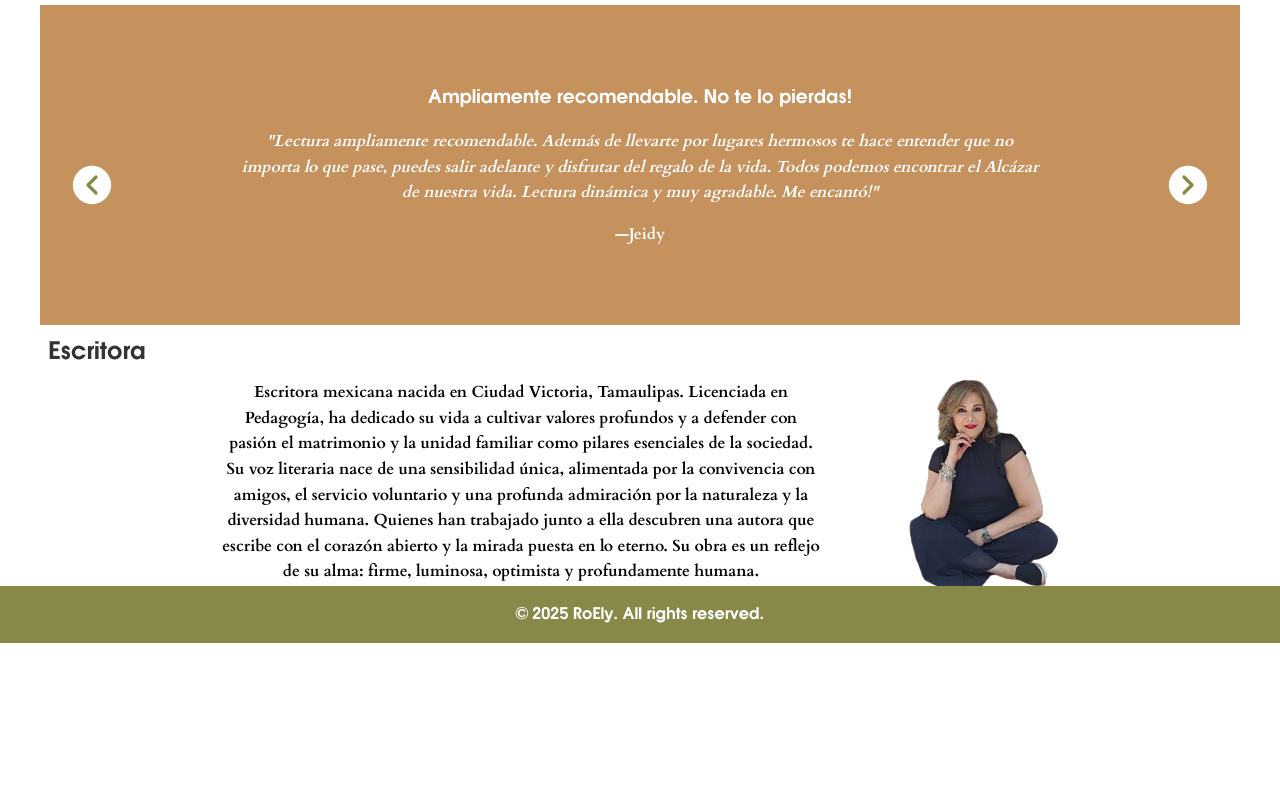
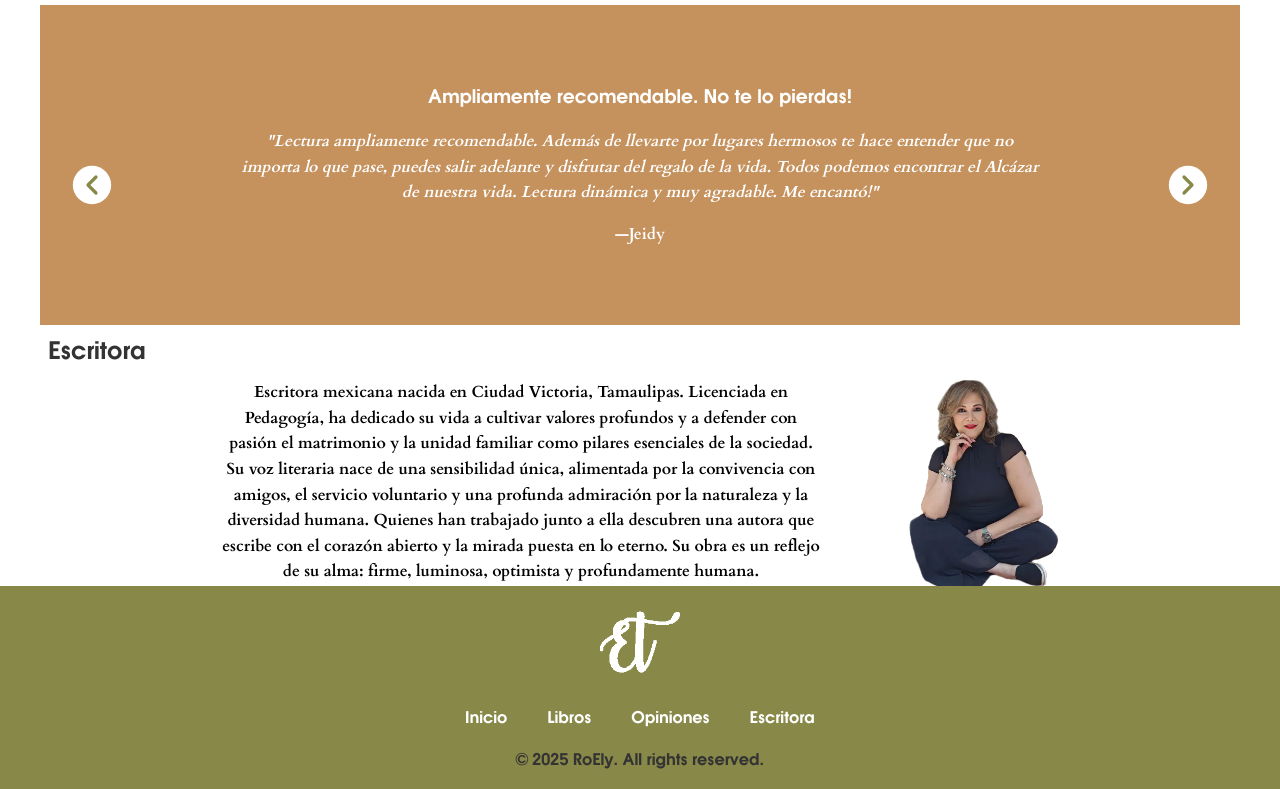
Before and after one commit to alonsogamez/elizabethteran.com, a plain HTML site: page index.html in a window 1280 px wide. Shown: the part 1231-2020 px from the top of the page. Before the commit the page ends 1874 px from the top, so only its background shows below. Drawn offline with Linux system fonts and the light colour scheme.

Commit message:
Change footer adding the menu

```diff
--- a/index.html
+++ b/index.html
@@ -594,6 +594,26 @@
       </main>
     </div>
     <footer class="main-footer">
+      <img
+        src="./assets/images/ET_square_footer.webp"
+        alt="Elizabeth Terán Logo"
+        width="80"
+        height="80"
+      />
+      <ul class="nav-links-footer" id="menu">
+        <li>
+          <a href="#home" class="menu-link">Inicio</a>
+        </li>
+        <li>
+          <a href="#libros" class="menu-link">Libros</a>
+        </li>
+        <li>
+          <a href="#opiniones" class="menu-link">Opiniones</a>
+        </li>
+        <li>
+          <a href="#escritora" class="menu-link">Escritora</a>
+        </li>
+      </ul>
       <p>&copy; 2025 RoEly. All rights reserved.</p>
     </footer>
     <script src="./helper.js"></script>
--- a/styles.scss
+++ b/styles.scss
@@ -18,6 +18,7 @@
   --spacing-sm: 0.5rem;
   --spacing-md: 1rem;
   --spacing-lg: 2rem;
+  --spacing-xl: 2.5rem;
   --max-width: 1200px;
 
   --box-shadow: 0 2px 4px rgba(0, 0, 0, 0.3);
@@ -588,10 +589,36 @@ svg {
 .main-footer {
   width: 100%;
   background-color: var(--background-titles);
-  color: var(--light-text);
+  color: var(--color-rata);
   font-family: var(--font-family-menu);
   text-align: center;
   padding: var(--spacing-md);
+
+  .nav-links-footer {
+    list-style: none;
+    display: flex;
+    flex-direction: row;
+    justify-content: center;
+    gap: var(--spacing-xl);
+    overflow: hidden;
+    margin: var(--spacing-md) 0;
+
+    a {
+      color: var(--light-text);
+      text-decoration: none;
+      &:hover {
+        color: var(--color-rata);
+      }
+    }
+  }
+
+  @include respond-to-max(sm) {
+    .nav-links-footer {
+      flex-direction: column;
+      gap: var(--spacing-sm);
+      list-style: none !important;
+    }
+  }
 
   p {
     margin: 0;
```
Also changed, not shown: assets/images/ET_square_footer.webp (added), styles.css, 1 other file.
